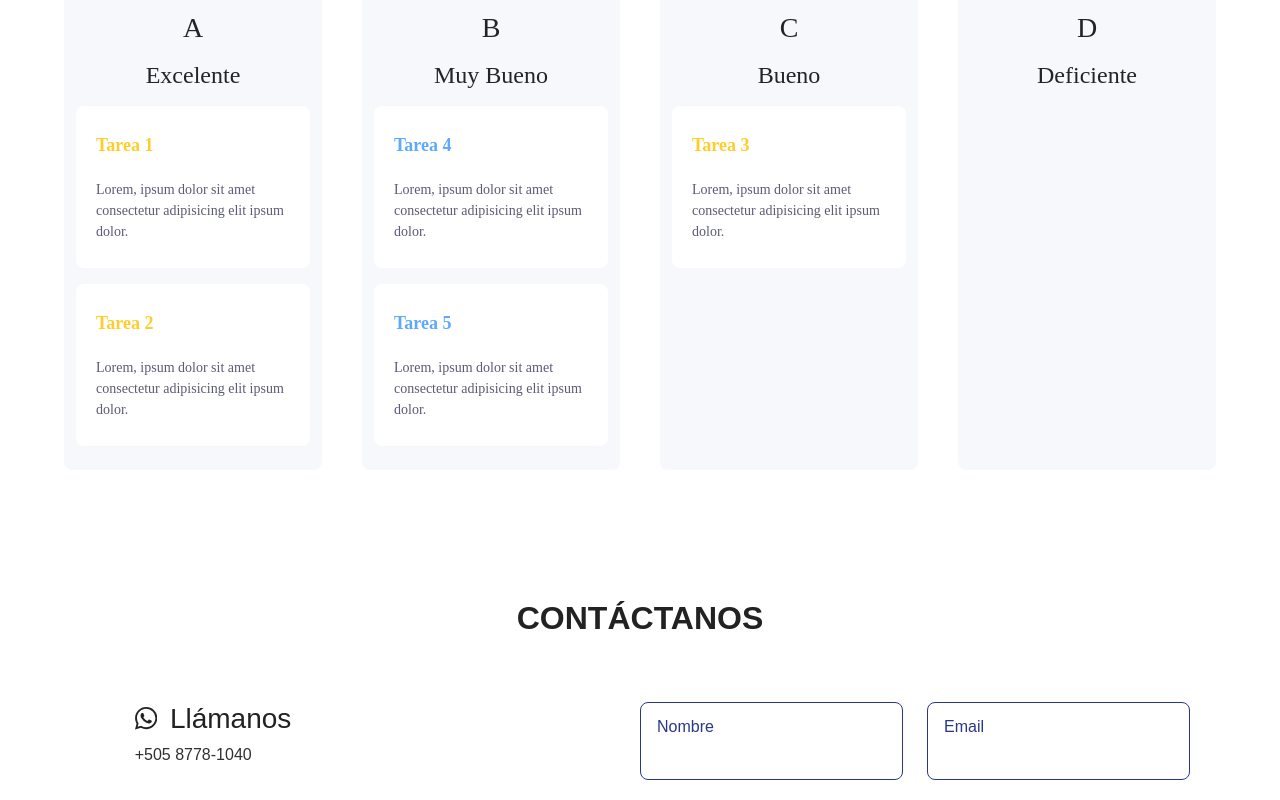
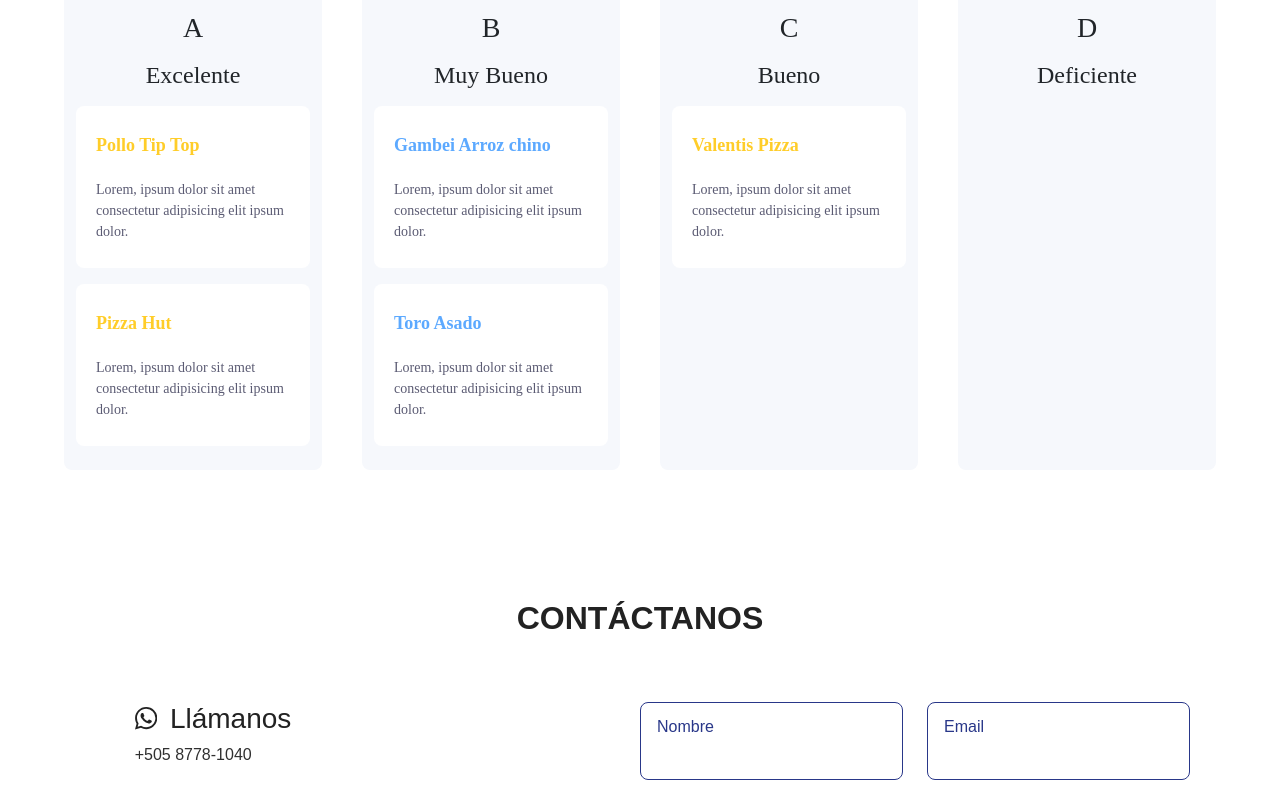
Before and after one commit to larios77/cliente_final, a React (Create React App) app: page / in a window 1280 px wide. Shown: the part 900-1700 px from the top of the page. Built offline with nearby package versions, Linux system fonts and the light colour scheme; some icons are missing; a web font is replaced by a local one.

Commit message:
se agregó funcionalidad de email js para el formulario de contacto

```diff
--- a/package.json
+++ b/package.json
@@ -3,6 +3,7 @@
   "version": "0.1.0",
   "private": true,
   "dependencies": {
+    "@emailjs/browser": "^3.11.0",
     "@testing-library/jest-dom": "^5.17.0",
     "@testing-library/react": "^13.4.0",
     "@testing-library/user-event": "^13.5.0",
--- a/src/components/formcontact/index.jsx
+++ b/src/components/formcontact/index.jsx
@@ -1,43 +1,43 @@
 import React, { useRef, useState } from 'react'
-// import emailjs from '@emailjs/browser'
+import emailjs from '@emailjs/browser'
 import { BsWhatsapp } from 'react-icons/bs'
 import { FaMapMarkerAlt } from 'react-icons/fa'
 import { GrMail } from 'react-icons/gr'
 import './index.css'
 
 function FormContact() {
-    // const form = useRef()
-    // const [formData, setFormData] = useState({
-    //     user_name: '',
-    //     user_email: '',
-    //     message: '',
-    // })
+    const form = useRef()
+    const [formData, setFormData] = useState({
+        user_name: '',
+        user_email: '',
+        message: '',
+    })
 
-    // const sendEmail = (e) => {
-    //     e.preventDefault()
+    const sendEmail = (e) => {
+        e.preventDefault()
 
-    //     emailjs.sendForm('service_66vom45', 'template_6myzf52', form.current, 'xLzBin5QBytHnjb3d').then(
-    //         (result) => {
-    //             console.log(result.text)
-    //             setFormData({
-    //                 user_name: '',
-    //                 user_email: '',
-    //                 message: '',
-    //             })
-    //         },
-    //         (error) => {
-    //             console.log(error.text)
-    //         },
-    //     )
-    // }
+        emailjs.sendForm('default_service', 'template_njz99lq', form.current, '0oP11tUY8S5NoUP13').then(
+            (result) => {
+                console.log(result.text)
+                setFormData({
+                    user_name: '',
+                    user_email: '',
+                    message: '',
+                })
+            },
+            (error) => {
+                console.log(error.text)
+            },
+        )
+    }
 
-    // const handleChange = (e) => {
-    //     const { name, value } = e.target
-    //     setFormData((prevFormData) => ({
-    //         ...prevFormData,
-    //         [name]: value,
-    //     }))
-    // }
+    const handleChange = (e) => {
+        const { name, value } = e.target
+        setFormData((prevFormData) => ({
+            ...prevFormData,
+            [name]: value,
+        }))
+    }
     return (
         <>
             <section className='main__form' id='contact'>
@@ -69,8 +69,8 @@
                             </div>
                         </div>
                     </div>
-                    {/* <form ref={form} onSubmit={sendEmail} className='container__form'> */}
-                    <form className='container__form'>
+                    <form ref={form} onSubmit={sendEmail} className='container__form'>
+                    {/* <form className='container__form'> */}
                         <div className='content__form'>
                             <div className='contact__content'>
                                 <label className='contact__label'>Nombre</label>
@@ -79,8 +79,8 @@
                                     className='contact__input'
                                     name='user_name'
                                     required=''
-                                    // value={formData.user_name}
-                                    // onChange={handleChange}
+                                    value={formData.user_name}
+                                    onChange={handleChange}
                                 />
                             </div>
                             <div className='contact__content'>
@@ -90,8 +90,8 @@
                                     className='contact__input'
                                     name='user_email'
                                     required=''
-                                    // value={formData.user_email}
-                                    // onChange={handleChange}
+                                    value={formData.user_email}
+                                    onChange={handleChange}
                                 />
                             </div>
                         </div>
@@ -102,8 +102,8 @@
                                 required=''
                                 name='message'
                                 rows='7'
-                                // value={formData.message}
-                                // onChange={handleChange}
+                                value={formData.message}
+                                onChange={handleChange}
                                 ></textarea>
                         </div>
                         <button type='submit' className='button__contact'>
--- a/src/components/reviews/index.jsx
+++ b/src/components/reviews/index.jsx
@@ -6,31 +6,31 @@
   const [tasks, setTasks] = useState([
     {
       id: 1,
-      title: "Tarea 1",
+      title: "Pollo Tip Top",
       body: "Lorem, ipsum dolor sit amet consectetur adipisicing elit ipsum dolor.",
       list: 1,
     },
     {
       id: 2,
-      title: "Tarea 2",
+      title: "Pizza Hut",
       body: "Lorem, ipsum dolor sit amet consectetur adipisicing elit ipsum dolor.",
       list: 1,
     },
     {
       id: 3,
-      title: "Tarea 3",
+      title: "Valentis Pizza",
       body: "Lorem, ipsum dolor sit amet consectetur adipisicing elit ipsum dolor.",
       list: 3,
     },
     {
       id: 4,
-      title: "Tarea 4",
+      title: "Gambei Arroz chino",
       body: "Lorem, ipsum dolor sit amet consectetur adipisicing elit ipsum dolor.",
       list: 2,
     },
     {
       id: 5,
-      title: "Tarea 5",
+      title: "Toro Asado",
       body: "Lorem, ipsum dolor sit amet consectetur adipisicing elit ipsum dolor.",
       list: 2,
     },
```
Also changed, not shown: 1 other file (tests, documents, lock files or other folders).
